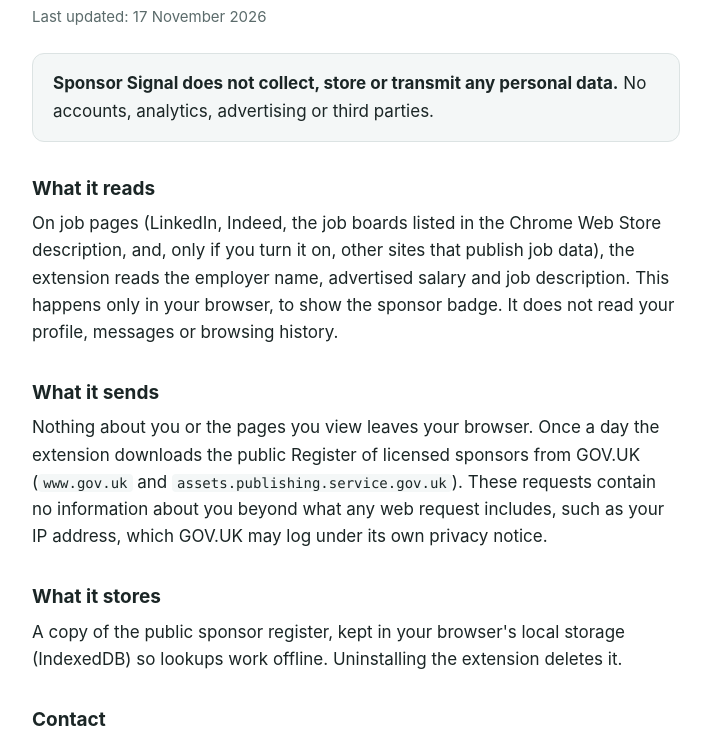
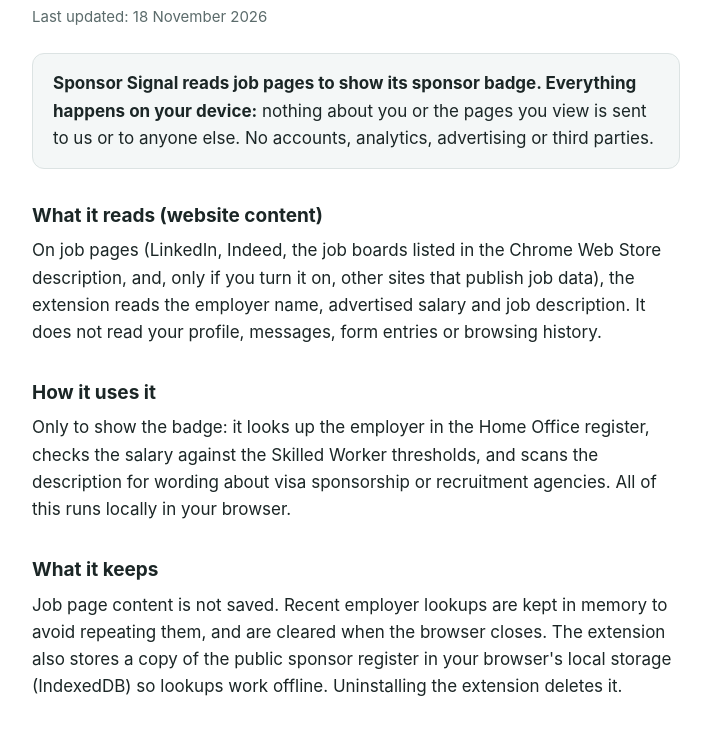
Before and after one commit to aditya27dev/sponsor-signal-site, a plain HTML site: page privacy/index.html in a window 1280 px wide. Shown: the part 161-890 px from the top of the page, without its empty margins (284-995 px from the left). Drawn offline with Linux system fonts and the light colour scheme.

Commit message:
Privacy policy: declare website content read locally, add Limited Use statement

```diff
--- a/privacy/index.html
+++ b/privacy/index.html
@@ -4,7 +4,7 @@
   <meta charset="utf-8">
   <meta name="viewport" content="width=device-width, initial-scale=1">
   <title>Privacy policy · Sponsor Signal</title>
-  <meta name="description" content="Sponsor Signal does not collect, store or transmit any personal data.">
+  <meta name="description" content="Sponsor Signal reads job pages only on your device to show its sponsor badge. Nothing is sent to us or anyone else.">
   <link rel="icon" href="../icon.png">
   <link rel="stylesheet" href="../style.css">
 </head>
@@ -13,27 +13,44 @@
   <header><img src="../icon.png" alt=""><a href="../">Sponsor Signal</a></header>
 
   <h1>Privacy policy</h1>
-  <p class="muted">Last updated: 17 November 2026</p>
+  <p class="muted">Last updated: 18 November 2026</p>
 
-  <div class="card"><strong>Sponsor Signal does not collect, store or transmit any personal data.</strong>
-    No accounts, analytics, advertising or third parties.</div>
+  <div class="card"><strong>Sponsor Signal reads job pages to show its sponsor badge. Everything
+    happens on your device:</strong> nothing about you or the pages you view is sent to us or to
+    anyone else. No accounts, analytics, advertising or third parties.</div>
 
-  <h2>What it reads</h2>
+  <h2>What it reads (website content)</h2>
   <p>On job pages (LinkedIn, Indeed, the job boards listed in the Chrome Web Store description,
     and, only if you turn it on, other sites that publish job data), the extension reads the
-    employer name, advertised salary and job description. This happens only in your browser, to
-    show the sponsor badge. It does not read your profile, messages or browsing history.</p>
+    employer name, advertised salary and job description. It does not read your profile,
+    messages, form entries or browsing history.</p>
+
+  <h2>How it uses it</h2>
+  <p>Only to show the badge: it looks up the employer in the Home Office register, checks the
+    salary against the Skilled Worker thresholds, and scans the description for wording about
+    visa sponsorship or recruitment agencies. All of this runs locally in your browser.</p>
+
+  <h2>What it keeps</h2>
+  <p>Job page content is not saved. Recent employer lookups are kept in memory to avoid repeating
+    them, and are cleared when the browser closes. The extension also stores a copy of the public
+    sponsor register in your browser's local storage (IndexedDB) so lookups work offline.
+    Uninstalling the extension deletes it.</p>
 
   <h2>What it sends</h2>
-  <p>Nothing about you or the pages you view leaves your browser. Once a day the extension
-    downloads the public Register of licensed sponsors from GOV.UK (<code>www.gov.uk</code> and
+  <p>Nothing about you or the pages you view. Once a day the extension downloads the public
+    Register of licensed sponsors from GOV.UK (<code>www.gov.uk</code> and
     <code>assets.publishing.service.gov.uk</code>). These requests contain no information about you
     beyond what any web request includes, such as your IP address, which GOV.UK may log under its
     own privacy notice.</p>
 
-  <h2>What it stores</h2>
-  <p>A copy of the public sponsor register, kept in your browser's local storage (IndexedDB) so
-    lookups work offline. Uninstalling the extension deletes it.</p>
+  <h2>Selling and sharing</h2>
+  <p>Data is never sold, transferred, used for advertising, or used to determine creditworthiness
+    or for lending.</p>
+
+  <h2>Limited Use</h2>
+  <p>Sponsor Signal's use of information it reads from web pages complies with the
+    <a href="https://developer.chrome.com/docs/webstore/program-policies/user-data-faq">Chrome Web Store User Data Policy</a>,
+    including the Limited Use requirements.</p>
 
   <h2>Contact</h2>
   <p>Questions: <a href="mailto:support@adityabatra.dev">support@adityabatra.dev</a></p>
```
